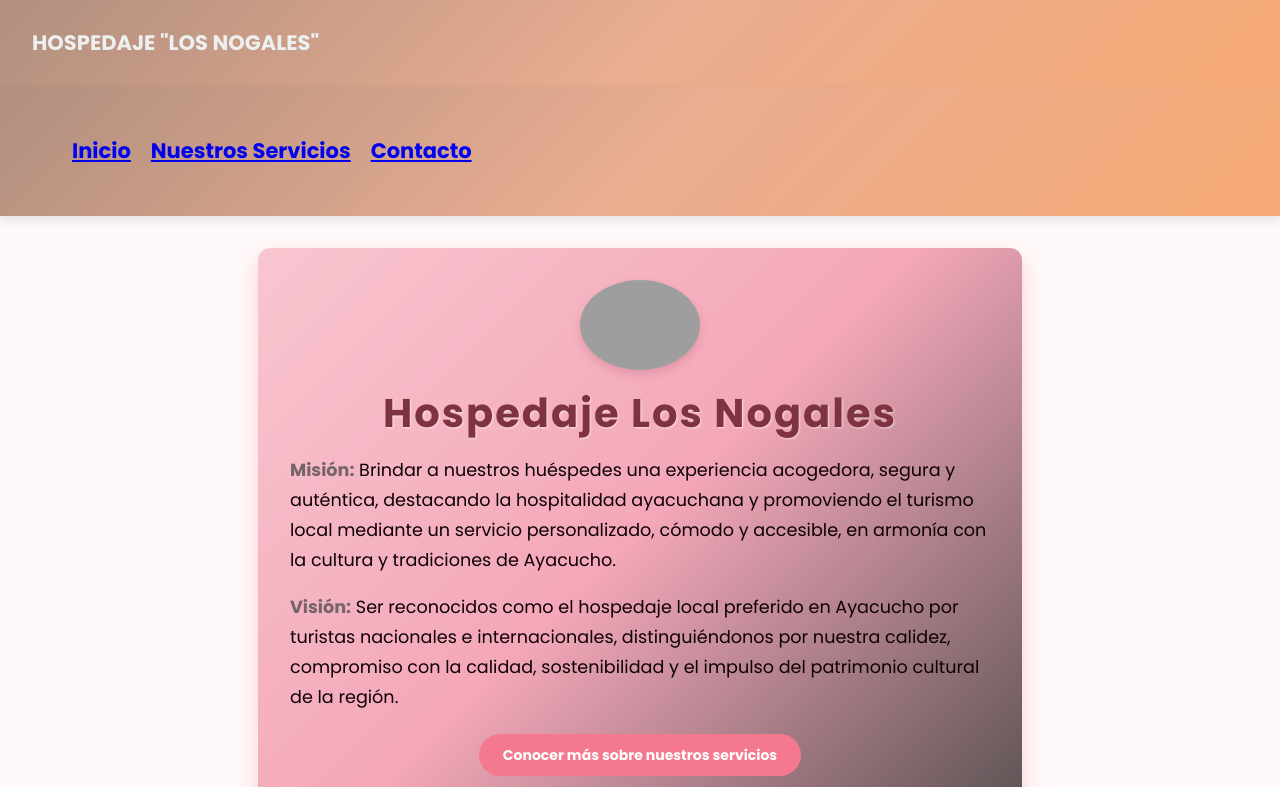
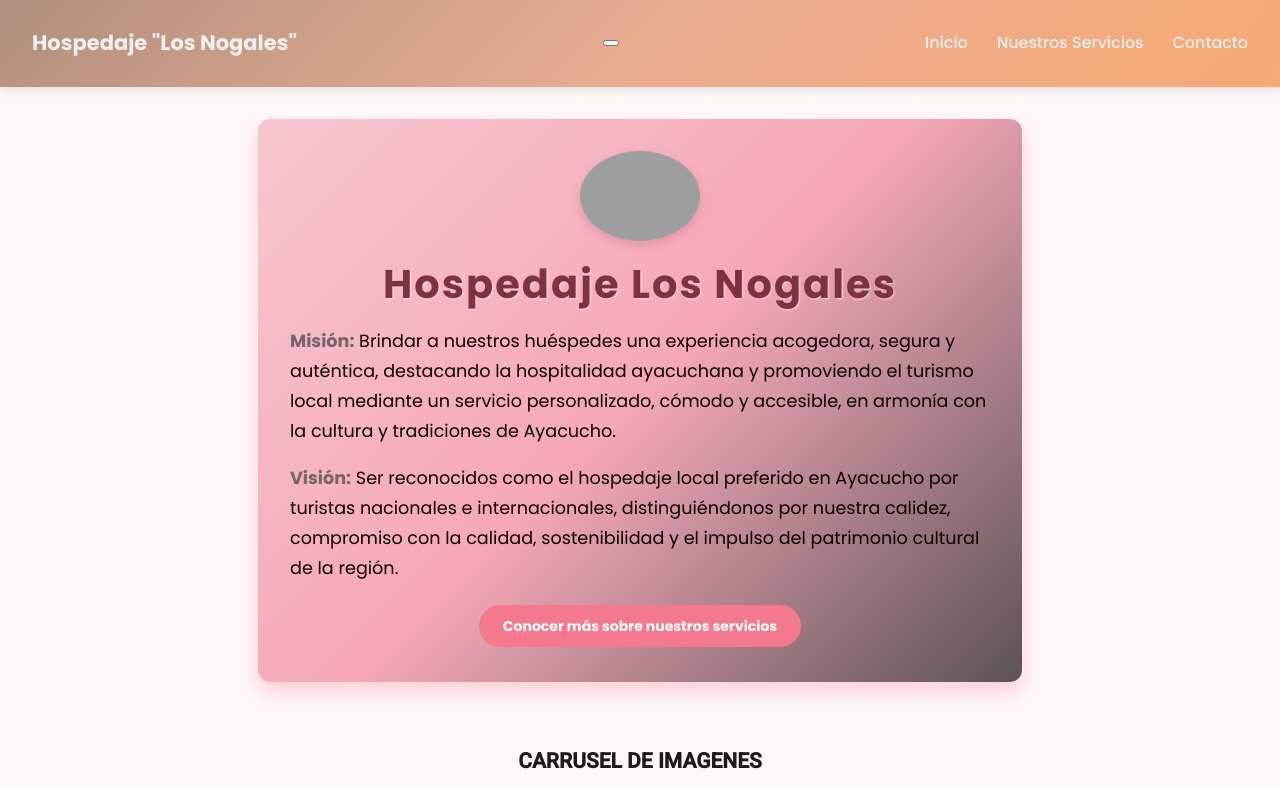
Before and after one commit to 10ANGELICA/proyecto-casa, an Angular app: page / in a window 1280 px wide. Shown: the top 787 px of the page. Built offline with nearby package versions, Linux system fonts and the light colour scheme; grey boxes are pictures that could not be loaded.

Commit message:
Actualizacion

```diff
--- a/src/app/navbar/navbar.html
+++ b/src/app/navbar/navbar.html
@@ -1,14 +1,17 @@
-<nav>
-<h1>HOSPEDAJE   "LOS NOGALES"</h1>
+<nav class="navbar">
+  <div class="navbar-logo">
+    <h1>Hospedaje <span>"Los Nogales"</span></h1>
+  </div>
+
+  <button class="navbar-toggle" (click)="isMenuOpen = !isMenuOpen">
+    <span></span>
+    <span></span>
+    <span></span>
+  </button>
+
+  <ul class="nav-links" [class.active]="isMenuOpen">
+    <li><a routerLink="/" routerLinkActive="active" (click)="isMenuOpen = false">Inicio</a></li>
+    <li><a routerLink="/servicios" routerLinkActive="active" (click)="isMenuOpen = false">Nuestros Servicios</a></li>
+    <li><a routerLink="/contacto" routerLinkActive="active" (click)="isMenuOpen = false">Contacto</a></li>
+  </ul>
 </nav>
-
-<nav>
-<h2>
-  <ul style="display: flex; gap: 20px; list-style:none;">
-    <li><a routerLink="/">Inicio</a></li>
-    <li><a routerLink="/servicios">Nuestros Servicios</a></li>
-    <li><a routerLink="/contacto">Contacto</a></li>
-  </ul>
-  </h2>
-
-</nav>
```
